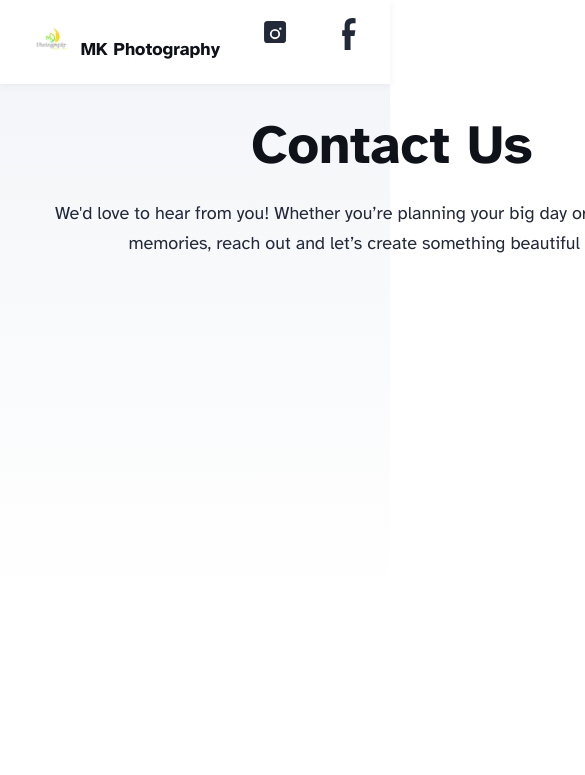
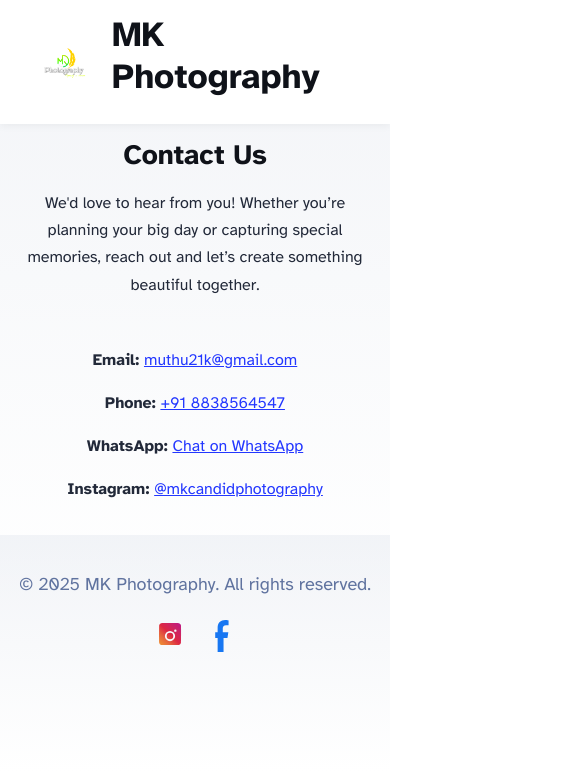
Before and after one commit to BhavaniKannan/mkphoto-template, an Astro site: page /contact in a window 390 px wide. Shown: the top 775 px of the page, 585 px wide, since content can reach past the window. Built offline with nearby package versions, Linux system fonts and the light colour scheme; Astro itself is replaced by a stand-in of ours.

Commit message:
responsive

```diff
--- a/src/components/Footer.astro
+++ b/src/components/Footer.astro
@@ -5,23 +5,15 @@ const today = new Date();
 <footer>
 	&copy; {today.getFullYear()} MK Photography. All rights reserved.
 	<div class="social-links">
-	<!-- Instagram -->
-<a href="https://www.instagram.com/mkcandidphotography/" target="_blank" rel="noopener noreferrer">
-  <span class="sr-only">Follow us on Instagram</span>
-  <svg viewBox="0 0 448 512" aria-hidden="true" width="32" height="32">
-    <path fill="currentColor" d="M224,202.66A53.34,53.34,0,1,0,277.34,256,53.38,53.38,0,0,0,224,202.66ZM398.8,80A48.6,48.6,0,0,0,368,51.2C337.14,48,110.86,48,80,51.2A48.6,48.6,0,0,0,51.2,80C48,110.86,48,337.14,51.2,368A48.6,48.6,0,0,0,80,398.8c30.86,3.2,257.14,3.2,288,0A48.6,48.6,0,0,0,398.8,368c3.2-30.86,3.2-257.14,0-288ZM224,338a82,82,0,1,1,82-82A82.09,82.09,0,0,1,224,338Zm85.4-148.1a19.2,19.2,0,1,1,19.2-19.2A19.18,19.18,0,0,1,309.4,189.9Z" />
-  </svg>
-</a>
-
-<!-- Facebook -->
-<a href="https://www.facebook.com/muthu21k" target="_blank" rel="noopener noreferrer">
-  <span class="sr-only">Follow us on Facebook</span>
-  <svg viewBox="0 0 320 512" aria-hidden="true" width="32" height="32">
-    <path fill="currentColor" d="M279.14 288l14.22-92.66h-88.91V133.33c0-25.35 12.42-50.06 52.24-50.06h40.42V6.26S271.11 0 243.1 0c-73.22 0-121.1 44.38-121.1 124.72V195.3H83.33V288h38.67v224h94.67V288z"/>
-  </svg>
-</a>
-
-	</div>
+        <a href="https://www.instagram.com/mkcandidphotography/" target="_blank" rel="noopener noreferrer">
+          <span class="sr-only">Instagram</span>
+          <img src="/images/instagram-color.svg" alt="Instagram" width="32" height="32" />
+        </a>
+        <a href="https://www.facebook.com/muthu21k" target="_blank" rel="noopener noreferrer">
+          <span class="sr-only">Facebook</span>
+          <img src="/images/facebook-color.svg" alt="Facebook" width="32" height="32" />
+        </a>
+      </div>
 </footer>
 <style>
 	footer {
--- a/src/components/Header.astro
+++ b/src/components/Header.astro
@@ -5,78 +5,109 @@ import { SITE_TITLE } from '../consts';
 
 <header>
   <nav>
-		<h2><a href="/"> <img src="/images/logo.png" alt="MK Photography logo" width="48" height="48" style="border-radius: 8px;" />
-    {SITE_TITLE}</a></h2>
-	<!--	<div class="internal-links">
+    <div class="header-container">
+      <a href="/" class="brand">
+        <img src="/images/logo.png" alt="MK Photography logo" width="64" height="64" class="logo" />
+        <h3>{SITE_TITLE}</h3>
+      </a>
+    <!--  <div class="nav-links">
         <HeaderLink href="/">Home</HeaderLink>
-			<HeaderLink href="/blog">Blog</HeaderLink>
         <HeaderLink href="/about">About</HeaderLink>
-		</div> --!>
+        <HeaderLink href="/contact">Contact</HeaderLink>
+      </div>--!>
       <div class="social-links">
-		<!-- Instagram -->
         <a href="https://www.instagram.com/mkcandidphotography/" target="_blank" rel="noopener noreferrer">
-  <span class="sr-only">Follow us on Instagram</span>
-  <svg viewBox="0 0 448 512" aria-hidden="true" width="32" height="32">
-    <path fill="currentColor" d="M224,202.66A53.34,53.34,0,1,0,277.34,256,53.38,53.38,0,0,0,224,202.66ZM398.8,80A48.6,48.6,0,0,0,368,51.2C337.14,48,110.86,48,80,51.2A48.6,48.6,0,0,0,51.2,80C48,110.86,48,337.14,51.2,368A48.6,48.6,0,0,0,80,398.8c30.86,3.2,257.14,3.2,288,0A48.6,48.6,0,0,0,398.8,368c3.2-30.86,3.2-257.14,0-288ZM224,338a82,82,0,1,1,82-82A82.09,82.09,0,0,1,224,338Zm85.4-148.1a19.2,19.2,0,1,1,19.2-19.2A19.18,19.18,0,0,1,309.4,189.9Z" />
-  </svg>
+          <span class="sr-only">Instagram</span>
+          <img src="/images/instagram-color.svg" alt="Instagram" width="32" height="32" />
         </a>
-
-<!-- Facebook -->
         <a href="https://www.facebook.com/muthu21k" target="_blank" rel="noopener noreferrer">
-  <span class="sr-only">Follow us on Facebook</span>
-  <svg viewBox="0 0 320 512" aria-hidden="true" width="32" height="32">
-    <path fill="currentColor" d="M279.14 288l14.22-92.66h-88.91V133.33c0-25.35 12.42-50.06 52.24-50.06h40.42V6.26S271.11 0 243.1 0c-73.22 0-121.1 44.38-121.1 124.72V195.3H83.33V288h38.67v224h94.67V288z"/>
-  </svg>
+          <span class="sr-only">Facebook</span>
+          <img src="/images/facebook-color.svg" alt="Facebook" width="32" height="32" />
         </a>
-
+      </div>
     </div>
   </nav>
 </header>
+
+<!-- Image Carousel
+<section class="carousel">
+  <div class="carousel-track">
+    <img src="/images/carousel/photo1.jpg" alt="Wedding moment 1" />
+    <img src="/images/carousel/photo2.jpg" alt="Wedding moment 2" />
+    <img src="/images/carousel/photo3.jpg" alt="Wedding moment 3" />
+    <img src="/images/carousel/photo4.jpg" alt="Wedding moment 4" />
+  </div>
+</section> -->
+
 <style>
   header {
-		margin: 0;
-		padding: 0 1em;
-		background: white;
-		box-shadow: 0 2px 8px rgba(var(--black), 5%);
-	}
-	h2 {
-		margin: 0;
-		font-size: 1em;
+    background-color: #fff;
+    box-shadow: 0 2px 8px rgba(0, 0, 0, 0.05);
+    padding: 1rem 2rem;
   }
 
-	h2 a,
-	h2 a.active {
-		text-decoration: none;
+  .header-container {
+    display: flex;
+    justify-content: space-between;
+    align-items: center;
+    max-width: 1200px;
+    margin: 0 auto;
+    gap: 2rem;
   }
-	nav {
+
+  .brand {
     display: flex;
     align-items: center;
-		justify-content: space-between;
+    text-decoration: none;
+    color: inherit;
   }
-	nav a {
-		padding: 1em 0.5em;
-		color: var(--black);
-		border-bottom: 4px solid transparent;
-		text-decoration: none;
+
+  .logo {
+    border-radius: 50%;
+    margin-right: 1rem;
   }
-	nav a.active {
-		text-decoration: none;
-		border-bottom-color: var(--accent);
+
+  .nav-links {
+    display: flex;
+    gap: 1rem;
   }
-	.social-links,
-	.social-links a {
+
+  .social-links {
     display: flex;
+    gap: 1rem;
   }
+
+  .social-links img {
+    transition: transform 0.3s ease;
+  }
+
+  .social-links a:hover img {
+    transform: scale(1.1);
+  }
+
   @media (max-width: 720px) {
-		.social-links {
+    .nav-links {
       display: none;
     }
   }
-	a svg {
-  fill: currentColor;
-  transition: color 0.3s ease;
+
+  .carousel {
+    overflow: hidden;
+    width: 100%;
   }
-a:hover svg {
-  color: #ff5e5e; /* Optional hover color */
+
+  .carousel-track {
+    display: flex;
+    animation: scroll 20s linear infinite;
+  }
+
+  .carousel-track img {
+    min-width: 100%;
+    object-fit: cover;
+  }
+
+  @keyframes scroll {
+    0% { transform: translateX(0); }
+    100% { transform: translateX(-300%); }
   }
 </style>
--- a/src/pages/contact.astro
+++ b/src/pages/contact.astro
@@ -8,45 +8,51 @@ import Footer from '../components/Footer.astro';
 <html lang="en">
   <head>
     <BaseHead title="Contact | MK Photography" description="Get in touch with MK Photography to book a session or inquire about our services." />
+    <style>
+      .contact-container {
+        margin: auto;
+        padding: 2rem;
+      }
+
+      .contact-container h1,
+      .contact-container p {
+        text-align: center;
+      }
+
+      .contact-details {
+        text-align: center;
+        margin-top: 3rem;
+      }
+
+       @media (max-width: 600px) {
+        .contact-container {
+          padding: 1rem;
+        }
+
+        .contact-container h1 {
+          font-size: 1.75rem;
+        }
+
+        .contact-container p,
+        .contact-details p {
+          font-size: 1rem;
+        }
+      }
+    </style>
   </head>
   <body>
     <Header />
 
-    <main style="max-width: 800px; margin: auto; padding: 2rem;">
-      <h1 style="text-align: center;">Contact Us</h1>
-      <p style="text-align: center; margin-bottom: 2rem;">
+    <main class="contact-container">
+      <h1>Contact Us</h1>
+      <p>
         We'd love to hear from you! Whether you’re planning your big day or capturing special memories, reach out and let’s create something beautiful together.
       </p>
 
-    <!--  <form action="https://formsubmit.co/muthu21k@gmail.com" method="POST" enctype="text/plain" style="display: grid; gap: 1.5rem;">
-        <label>
-          Name:<br />
-          <input type="text" name="name" required style="width: 100%; padding: 0.5rem;" />
-        </label>
-
-        <label>
-          Email:<br />
-          <input type="email" name="email" required style="width: 100%; padding: 0.5rem;" />
-        </label>
-
-        <label>
-          Subject:<br />
-          <input type="text" name="subject" style="width: 100%; padding: 0.5rem;" />
-        </label>
-
-        <label>
-          Message:<br />
-          <textarea name="message" rows="6" required style="width: 100%; padding: 0.5rem;"></textarea>
-        </label>
-
-        <button type="submit" style="background: #ff5e5e; color: white; padding: 0.75rem 1.5rem; border: none; border-radius: 4px; cursor: pointer;">
-          Send Message
-        </button>
-      </form>--!>
-
-      <div style="text-align: center; margin-top: 3rem;">
+      <div class="contact-details">
         <p><strong>Email:</strong> <a href="mailto:muthu21k@gmail.com">muthu21k@gmail.com</a></p>
         <p><strong>Phone:</strong> <a href="tel:+918838564547">+91 8838564547</a></p>
+        <p><strong>WhatsApp:</strong> <a href="https://wa.me/918838564547" target="_blank">Chat on WhatsApp</a></p>
         <p><strong>Instagram:</strong> <a href="https://instagram.com/mkcandidphotography" target="_blank">@mkcandidphotography</a></p>
       </div>
     </main>
--- a/src/pages/index.astro
+++ b/src/pages/index.astro
@@ -9,6 +9,18 @@ import { SITE_TITLE, SITE_DESCRIPTION } from '../consts';
 <html lang="en">
   <head>
     <BaseHead title={SITE_TITLE} description={SITE_DESCRIPTION} />
+    <style>
+    h1 {
+  word-break: keep-word;
+  white-space: normal;
+  text-align: center;
+  font-size: 2rem; /* adjust as needed */
+}
+@media (max-width: 600px) {
+  h1 {
+    font-size: 1.75rem;
+  }
+}</style>
   </head>
   <body>
     <Header />
```
Also changed, not shown: public/images/carousel/photo2.jpg (added), public/images/carousel/photo4.jpg (added), public/images/facebook-color.svg (added), public/images/instagram-color.svg (added), 3 other files. Lines whose indentation alone changed are shown as unchanged.
